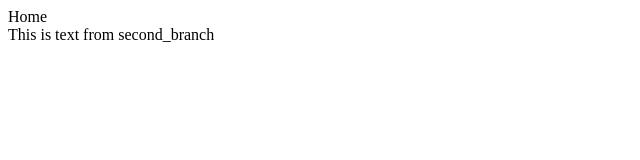
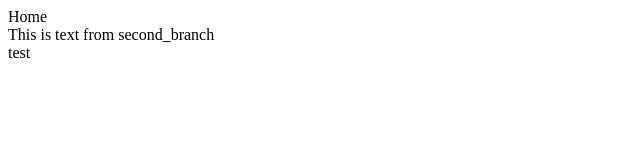
Before and after one commit to JakkapunWasupho/github_desktop_01, a plain HTML site: page index.html in a window 1280 px wide. Shown: the full height of the page, 0-640 px from the left. Drawn offline with Linux system fonts and the light colour scheme.

Commit message:
footer
footer

```diff
--- a/index.html
+++ b/index.html
@@ -13,6 +13,9 @@
     <main>
         This is text from second_branch
     </main>
+    <footer>
+        test
+    </footer>
 </body>
 
 </html>
```
